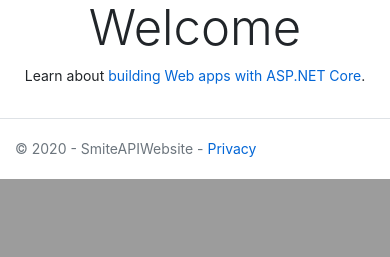
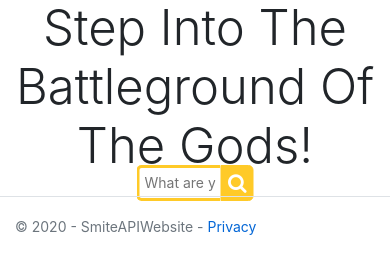
Before and after one commit to ErickBorrero/SmiteAPIWebsite, an ASP.NET Core app: page / in a window 390 px wide. Shown: the part 665-922 px from the top of the page. Before the commit the page ends 844 px from the top, so only its background shows below. Run offline with ASP.NET Core 8, Linux system fonts and the light colour scheme; the project's own start-up code is not run, and a stand-in starts its controllers and pages.

Commit message:
Added search bar

```diff
--- a/Controllers/SmiteInfoController.cs
+++ b/Controllers/SmiteInfoController.cs
@@ -12,9 +12,9 @@
 
         public static List<ItemsInfo> items = ApiCall.GetItems();
 
-        public static Dictionary<string, Gods> godsDictionary = ApiCall.GetGodsInfo().ToDictionary(god => god.Name, god => god);
+        /*public static Dictionary<string, Gods> godsDictionary = ApiCall.GetGodsInfo().ToDictionary(god => god.Name, god => god);
 
-        public static Dictionary<string, ItemsInfo> itemsDictionary = ApiCall.GetItems().ToDictionary(item => item.DeviceName, item => item);
+        public static Dictionary<string, ItemsInfo> itemsDictionary = ApiCall.GetItems().ToDictionary(item => item.DeviceName, item => item);*/
 
     }
 }
--- a/Views/Home/Gods.cshtml
+++ b/Views/Home/Gods.cshtml
@@ -16,6 +16,4 @@
             </div>
         </div>
     }
-
-    <img src="@Smite.godsDictionary["Achilles"].godCard_URL"/>
 </div>
--- a/Views/Home/Index.cshtml
+++ b/Views/Home/Index.cshtml
@@ -7,13 +7,66 @@
 <head>
     <meta charset="utf-8">
     <title></title>
+    <link rel="stylesheet" href="https://maxcdn.bootstrapcdn.com/font-awesome/4.7.0/css/font-awesome.min.css">
+    <style>
+        .search {
+            width: 100%;
+            position: relative;
+            display: flex;
+        }
+
+        .searchTerm {
+            width: 100%;
+            border: 3px solid #ffca28;
+            border-right: none;
+            padding: 5px;
+            height: 36px;
+            border-radius: 5px 0 0 5px;
+            outline: none;
+            color: #ffca28;
+        }
+
+            .searchTerm:focus {
+                color: #00B4CC;
+            }
+
+        .searchButton {
+            width: 40px;
+            height: 36px;
+            border: 1px solid #ffca28;
+            background: #ffca28;
+            text-align: center;
+            color: white;
+            border-radius: 0 5px 5px 0;
+            cursor: pointer;
+            font-size: 20px;
+        }
+
+        .wrap {
+            width: 30%;
+            position: absolute;
+            top: 50%;
+            left: 50%;
+            transform: translate(-50%, -50%);
+        }
+    </style>
 </head>
 <body>
     <div id="background"> </div>
     <div class="text-center">
-        <h1 class="display-4">Welcome</h1>
-        <p>Learn about <a href="https://docs.microsoft.com/aspnet/core">building Web apps with ASP.NET Core</a>.</p>
+        <h1 class="display-4">Step Into The Battleground Of The Gods!</h1>
     </div>
-
+    <div class="row">
+        <div class="col-md-12 d-flex justify-content-center">
+                <div class="wrap">
+                    <div class="search">
+                        <input type="text" class="searchTerm" placeholder="What are you looking for?">
+                        <button type="submit" class="searchButton">
+                            <i class="fa fa-search"></i>
+                        </button>
+                    </div>
+                </div>
+        </div>
+    </div>
 </body>
 </html>
--- a/wwwroot/css/site.css
+++ b/wwwroot/css/site.css
@@ -1,5 +1,6 @@
 /* Please see documentation at https://docs.microsoft.com/aspnet/core/client-side/bundling-and-minification
 for details on configuring this project to bundle and minify static web assets. */
+@import url(https://fonts.googleapis.com/css?family=Open+Sans);
 
 a.navbar-brand {
   white-space: normal;
@@ -65,6 +66,8 @@
     min-width: auto !important;
 }
 
+
+
 /* Sticky footer styles
 -------------------------------------------------- */
 html {
```
Also changed, not shown: 11 other files.
